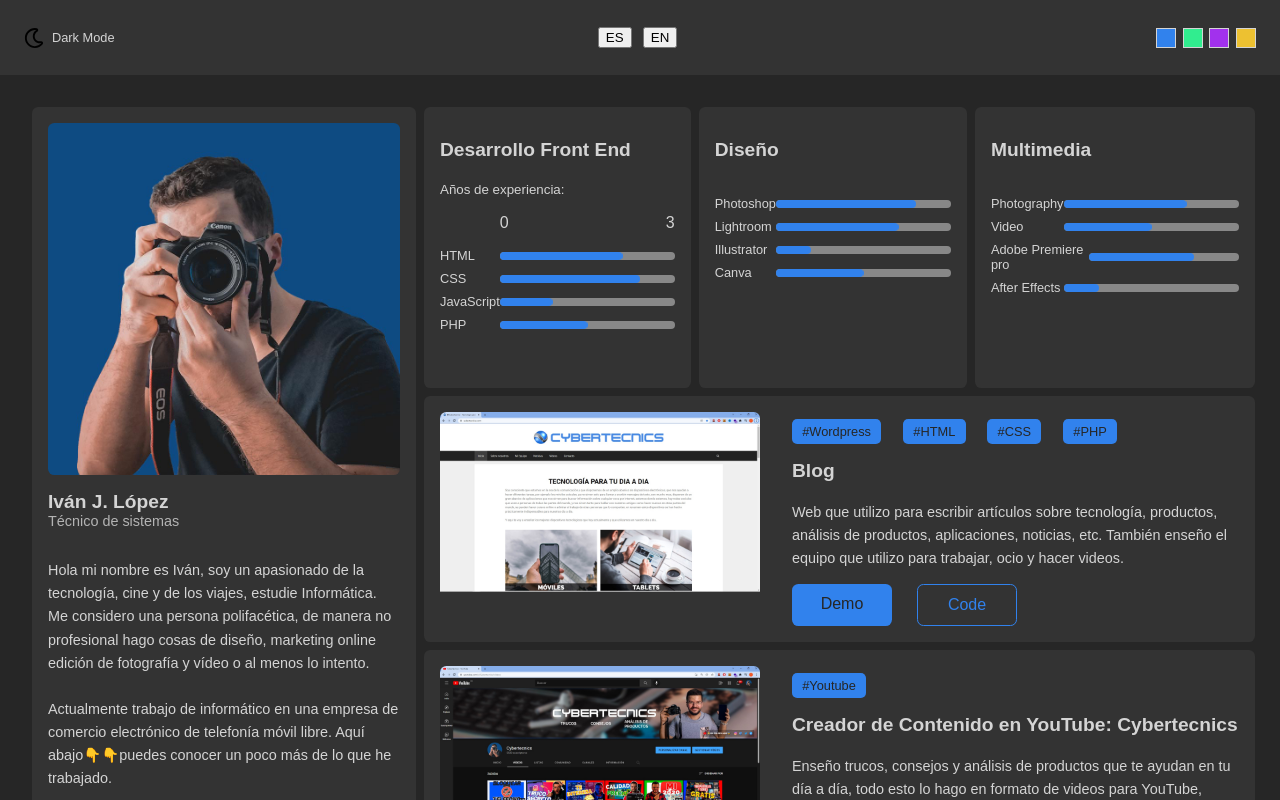
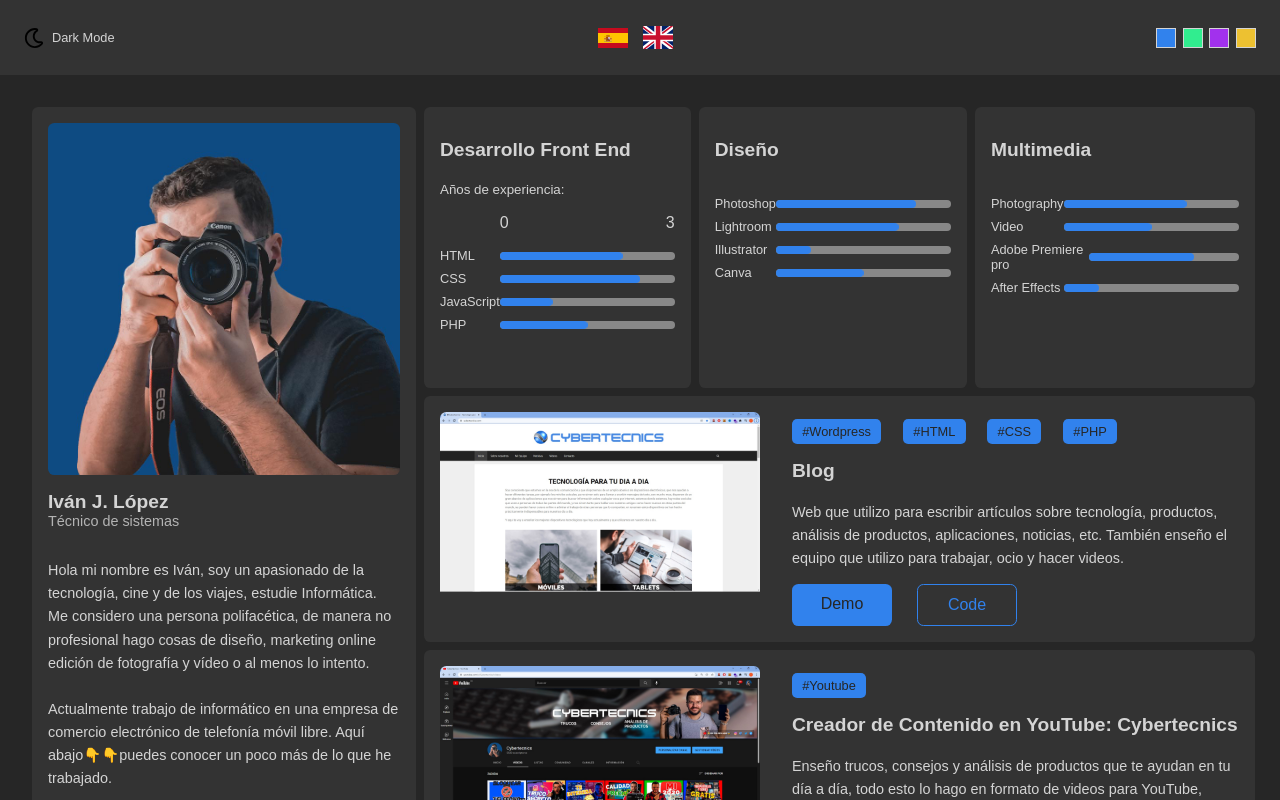
Before and after one commit to ivanloper/Ivan_portfolio, a plain HTML site: page index.html in a window 1280 px wide. Shown: the top 800 px of the page. Drawn offline with Linux system fonts and the light colour scheme.

Commit message:
Add files via upload

```diff
--- a/index.html
+++ b/index.html
@@ -25,10 +25,10 @@
 
       <div id="flags" class="flags">
         <div class="flags__item" data-language="es" >
-          <button class="flags__img"> ES
+          <img src="/assets/icons/es.svg" alt="" class="flags__img">
         </div>
         <div class="flags__item" data-language="en">
-          <button class="flags__img">EN
+          <img src="/assets/icons/en.svg" alt="" class="flags__img">
         </div>
       </div>
 
```
